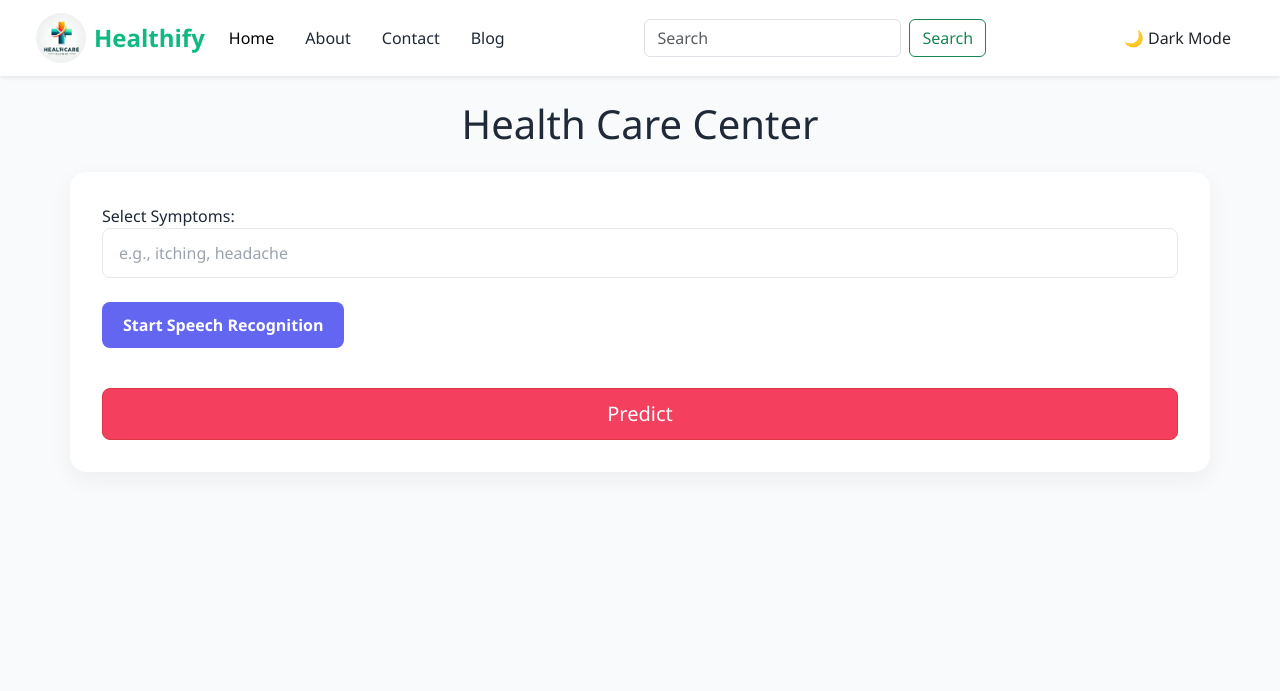
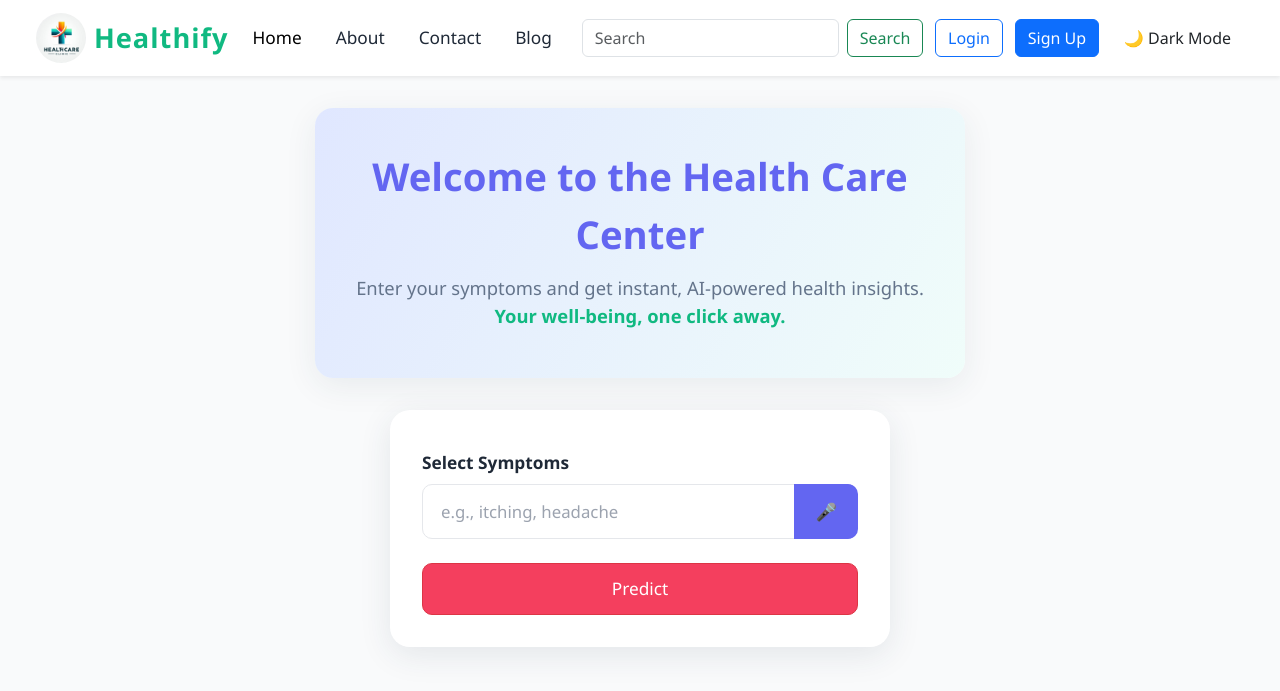
Before and after one commit to HimanshuSolo2005/Medicine-Recommendation-System, a Flask app: page / in a window 1280 px wide. Shown: the top 691 px of the page. Run offline with Flask 3, Linux system fonts and the light colour scheme; parts of the project's set-up code (start-up, migrations or seed data) failed here and were passed over.

Commit message:
login commit

```diff
--- a/main.py
+++ b/main.py
@@ -1,11 +1,30 @@
-from flask import Flask, request, render_template
+from flask import Flask, request, render_template, redirect, url_for, flash
 import numpy as np
 import pandas as pd
 import pickle
 from fuzzywuzzy import process
 import difflib
+from flask_sqlalchemy import SQLAlchemy
+from flask_login import LoginManager, login_user, login_required, logout_user, current_user
+from werkzeug.security import generate_password_hash, check_password_hash
+from models import User, db
 
 app = Flask(__name__)
+app.config['SECRET_KEY'] = 'your_secret_key'
+app.config['SQLALCHEMY_DATABASE_URI'] = 'sqlite:///db.sqlite'
+app.config['SQLALCHEMY_TRACK_MODIFICATIONS'] = False
+
+db.init_app(app)
+login_manager = LoginManager()
+login_manager.login_view = 'login'
+login_manager.init_app(app)
+
+with app.app_context():
+    db.create_all()
+
+@login_manager.user_loader
+def load_user(user_id):
+    return User.query.get(int(user_id))
 
 
 
@@ -23,8 +42,6 @@ diets = pd.read_csv("datasets/diets.csv")
 # Load model
 svc = pickle.load(open('svc.pkl', 'rb'))
 
-# load model===========================================
-svc = pickle.load(open('svc.pkl','rb'))
 
 
 #============================================================
@@ -87,6 +104,52 @@ def get_predicted_value(patient_symptoms):
 
 
 # Define a route for the home page
+@app.route('/signup', methods=['GET', 'POST'])
+def signup():
+    if request.method == 'POST':
+        email = request.form['email']
+        name = request.form['name']
+        password = request.form['password']
+        user = User.query.filter_by(email=email).first()
+        if user:
+            flash('Email address already exists')
+            return redirect(url_for('signup'))
+        new_user = User(
+            email=email,
+            name=name,
+            password=generate_password_hash(password, method='pbkdf2:sha256')
+        )
+        db.session.add(new_user)
+        db.session.commit()
+        flash('Account created! Please log in.')
+        return redirect(url_for('login'))
+    return render_template('signup.html')
+
+@app.route('/login', methods=['GET', 'POST'])
+def login():
+    if request.method == 'POST':
+        email = request.form['email']
+        password = request.form['password']
+        user = User.query.filter_by(email=email).first()
+        if user and check_password_hash(user.password, password):
+            login_user(user)
+            return redirect(url_for('index'))  # <--- This reloads the page!
+        else:
+            flash('Invalid email or password')
+    return render_template('login.html')
+
+@app.route('/profile')
+@login_required
+def profile():
+    return render_template('profile.html', name=current_user.name)
+
+@app.route('/logout')
+@login_required
+def logout():
+    logout_user()
+    return redirect(url_for('index'))
+
+
 @app.route("/predict", methods=['GET', 'POST'])
 def index():
     if request.method == 'POST':
@@ -115,9 +178,34 @@ def index():
 
     return render_template("index.html")
 
-@app.route('/')
+@app.route("/", methods=['GET', 'POST'])
 def home():
+    if request.method == 'POST':
+        # ... your prediction logic ...
+        symptoms = request.form.get('symptoms')
+        if not symptoms or symptoms.strip().lower() == "symptoms":
+            return render_template("index.html", message="❗ Please enter valid symptoms.")
+
+        user_symptoms = [s.strip().lower() for s in symptoms.split(',')]
+        corrected_symptoms = correct_symptoms(user_symptoms)
+
+        if not corrected_symptoms:
+            return render_template("index.html", message="❗ No matching symptoms found. Check spelling and try again.")
+
+        predicted_disease = get_predicted_value(corrected_symptoms)
+        dis_des, precautions, medications, my_diet, workout = helper(predicted_disease)
+
+        my_precautions = list(precautions)
+
+        return render_template("index.html", logged_in=current_user.is_authenticated,
+                               predicted_disease=predicted_disease,
+                               dis_des=dis_des,
+                               my_precautions=my_precautions,
+                               medications=medications,
+                               my_diet=my_diet,
+                               workout=workout)
     return render_template("index.html")
+
 
 
 
--- a/templates/index.html
+++ b/templates/index.html
@@ -1,6 +1,5 @@
 <!doctype html>
 <html lang="en">
-
 <head>
     <meta charset="utf-8">
     <meta name="viewport" content="width=device-width, initial-scale=1">
@@ -8,13 +7,7 @@
     <!-- Bootstrap CSS -->
     <link href="https://cdn.jsdelivr.net/npm/bootstrap@5.3.3/dist/css/bootstrap.min.css" rel="stylesheet">
     <link rel="stylesheet" href="https://cdnjs.cloudflare.com/ajax/libs/animate.css/4.1.1/animate.min.css" />
-
-
-    <!-- Custom Styles -->
     <style>
-        /* ===== Color Palette ===== */
-        /* ===== Color Palette ===== */
-        /* ===== Color Palette ===== */
         :root {
             --primary: #6366f1;
             --accent: #f43f5e;
@@ -30,47 +23,38 @@
             --input-bg-dark: #1f2937;
             --input-bg-light: #ffffff;
         }
-
-/* ===== Global Styles ===== */
         body {
             font-family: 'Segoe UI', Tahoma, sans-serif;
             background-color: var(--bg-light);
             color: var(--text-dark);
             transition: all 0.3s ease;
         }
-
         body.dark-mode {
             background-color: var(--bg-dark);
             color: var(--text-light);
         }
-
-/* ===== Navbar ===== */
         .navbar {
             background-color: var(--card-light);
             box-shadow: 0 2px 6px rgba(0, 0, 0, 0.06);
             padding: 1rem 2rem;
         }
-
         body.dark-mode .navbar {
             background-color: var(--card-dark);
-  box-shadow: 0 2px 6px rgba(255, 255, 255, 0.05);
         }
-
         .navbar-brand {
-  font-size: 1.5rem;
+            font-size: 1.7rem;
             font-weight: 700;
             color: var(--secondary);
+            letter-spacing: 1px;
         }
-
         .nav-link {
             color: var(--text-dark);
-  margin-right: 15px;
+            margin-right: 18px;
+            font-size: 1.08rem;
         }
-
         body.dark-mode .nav-link {
             color: var(--text-light);
         }
-
         .toggle-button {
             background-color: var(--primary);
             color: white;
@@ -79,153 +63,201 @@ body.dark-mode .nav-link {
             font-weight: 600;
             transition: all 0.3s ease;
         }
-
         .toggle-button:hover {
             background-color: var(--accent);
         }
-
-/* ===== Container Section ===== */
+        .hero-section {
+            background: linear-gradient(120deg, #e0e7ff 0%, #f0fdfa 100%);
+            border-radius: 18px;
+            box-shadow: 0 8px 32px rgba(44,62,80,0.08);
+            padding: 2.5rem 2rem 1.5rem 2rem;
+            margin: 2rem auto 2rem auto;
+            max-width: 650px;
+            text-align: center;
+        }
+        .hero-title {
+            font-size: 2.4rem;
+            font-weight: 800;
+            color: var(--primary);
+            margin-bottom: 0.7rem;
+        }
+        .hero-desc {
+            font-size: 1.15rem;
+            color: #64748b;
+            margin-bottom: 1.5rem;
+        }
         .container-custom {
             background-color: var(--card-light);
-  padding: 2rem;
-  border-radius: 16px;
-  box-shadow: 0 8px 24px rgba(0, 0, 0, 0.05);
+            padding: 2.5rem 2rem 2rem 2rem;
+            border-radius: 20px;
+            box-shadow: 0 8px 32px rgba(44,62,80,0.10);
+            max-width: 500px;
+            margin: 0 auto 2rem auto;
         }
-
         body.dark-mode .container-custom {
             background-color: var(--card-dark);
-  box-shadow: 0 8px 24px rgba(255, 255, 255, 0.03);
         }
-
-/* ===== Input Fields ===== */
+        label {
+            font-weight: 600;
+            font-size: 1.08rem;
+            margin-bottom: 0.5rem;
+        }
         input[type="text"] {
             background-color: var(--input-bg-light);
-  border: 1px solid var(--border-light);
+            border: 1.5px solid var(--border-light);
             color: var(--text-dark);
-  padding: 12px 16px;
-  border-radius: 8px;
+            padding: 14px 18px;
+            border-radius: 10px;
+            font-size: 1.08rem;
         }
-
         body.dark-mode input[type="text"] {
             background-color: var(--input-bg-dark);
-  border: 1px solid var(--border-dark);
+            border: 1.5px solid var(--border-dark);
             color: var(--text-light);
         }
-
         input[type="text"]::placeholder {
             color: #9ca3af;
+            font-size: 1.05rem;
         }
-
-/* ===== Buttons ===== */
         .btn-custom {
             background-color: var(--primary);
             color: white;
-  border-radius: 8px;
-  padding: 10px 20px;
+            border-radius: 10px;
+            padding: 12px 20px;
             font-weight: 600;
-  transition: transform 0.3s ease;
+            font-size: 1.08rem;
+            transition: transform 0.3s, background 0.2s;
         }
-
         .btn-custom:hover {
             background-color: var(--secondary);
-  transform: scale(1.05);
+            transform: scale(1.04);
         }
-
         .btn-danger {
             background-color: var(--accent);
             color: white;
-  border-radius: 8px;
-  padding: 10px 20px;
+            border-radius: 10px;
+            padding: 12px 20px;
+            font-size: 1.08rem;
         }
-
         .btn-danger:hover {
             background-color: #be123c;
         }
-
-/* ===== Modal Styling ===== */
         .modal-content {
             background-color: var(--card-light);
-  border-radius: 12px;
-  padding: 1rem;
+            border-radius: 16px;
+            padding: 1.5rem;
         }
-
         body.dark-mode .modal-content {
             background-color: var(--card-dark);
         }
-
         .modal-header {
-  border-bottom: 1px solid var(--border-light);
+            border-bottom: 1.5px solid var(--border-light);
         }
-
         body.dark-mode .modal-header {
             border-color: var(--border-dark);
         }
-
         .modal-title {
             font-weight: bold;
         }
-
-/* ===== Prediction Cards ===== */
         .prediction-card {
             background-color: var(--card-light);
-  border: 1px solid var(--border-light);
-  border-radius: 12px;
+            border: 1.5px solid var(--border-light);
+            border-radius: 14px;
             padding: 1.5rem;
+            margin-bottom: 1.5rem;
             transition: box-shadow 0.3s ease;
         }
-
         body.dark-mode .prediction-card {
             background-color: var(--card-dark);
             border-color: var(--border-dark);
         }
-
         .prediction-card:hover {
-  box-shadow: 0 6px 18px rgba(0, 0, 0, 0.05);
+            box-shadow: 0 6px 18px rgba(0, 0, 0, 0.08);
+        }
+        .results-section h2 {
+            font-size: 1.5rem;
+            font-weight: 700;
+            color: var(--primary);
+        }
+        .results-section .btn {
+            margin: 0.25rem 0.5rem;
+            font-size: 1.06rem;
+            border-radius: 8px;
+        }
+        @media (max-width: 600px) {
+            .hero-section, .container-custom { padding: 1.2rem 0.5rem; }
+            .hero-title { font-size: 1.45rem; }
+            .results-section h2 { font-size: 1.15rem; }
+        }
+        /* For active buttons */
+.btn-outline-dark {
+    background: rgba(255,255,255,0.12);
+    color: #d1d5db;
+    border: 1.5px solid #6366f1;
+    font-weight: 600;
+    transition: background 0.2s, color 0.2s, border 0.2s;
 }
 
-/* ===== Dropdown Styling ===== */
-.dropdown-menu {
-  border-radius: 8px;
-  background-color: var(--card-light);
+body.dark-mode .btn-outline-dark {
+    background: rgba(99,102,241,0.15); /* Use a midtone blue with some transparency */
+    color: #e0e7ef;
+    border: 1.5px solid #818cf8;
+    box-shadow: 0 2px 8px rgba(99,102,241,0.08);
 }
 
-body.dark-mode .dropdown-menu {
+.btn-outline-dark:hover, .btn-outline-dark:focus {
+    background: #6366f1;
+    color: #fff;
+    border: 1.5px solid #6366f1;
+}
+
+/* For disabled buttons (if you use them) */
+.btn-outline-dark:disabled, .btn-outline-dark.disabled {
+    opacity: 0.5;
+    color: #a1a1aa !important;
+    background: rgba(99,102,241,0.10) !important;
+    border-color: #818cf8 !important;
+    cursor: not-allowed;
+}
+body.dark-mode .navbar {
     background-color: var(--card-dark);
 }
 
-/* ===== Animations ===== */
-@keyframes fadeIn {
-  from {
-    opacity: 0;
-    transform: translateY(10px);
+body.dark-mode .nav-link {
+    color: #f3f4f6 !important; /* off-white for contrast */
+    opacity: 1;                /* ensure full opacity */
+    font-weight: 500;
+    text-shadow: 0 1px 8px rgba(30,41,59,0.12); /* subtle glow for readability */
 }
-  to {
-    opacity: 1;
-    transform: translateY(0);
+
+body.dark-mode .nav-link.active,
+body.dark-mode .nav-link:focus,
+body.dark-mode .nav-link:hover {
+    color: #a5b4fc !important; /* light blue accent for active/hover */
+    background: none;
+    text-decoration: underline;
 }
+
+body.dark-mode .navbar-brand {
+    color: #34d399 !important; /* accent color for brand */
 }
 
     </style>
-
-
-
 </head>
-
 <body>
     <!-- Navigation Bar -->
     <nav class="navbar navbar-expand-lg navbar-light bg-white shadow-sm px-4 py-2">
         <div class="container-fluid">
-            <a class="navbar-brand d-flex align-items-center" href="#">
+            <a class="navbar-brand d-flex align-items-center" href="/">
                 <img src="/static/img.png" alt="Logo" width="50" height="50" class="rounded-circle me-2">
                 <strong>Healthify</strong>
             </a>
             <button class="navbar-toggler" type="button" data-bs-toggle="collapse" data-bs-target="#navbarNav">
                 <span class="navbar-toggler-icon"></span>
             </button>
-
             <div class="collapse navbar-collapse justify-content-between" id="navbarNav">
                 <ul class="navbar-nav">
-                    <li class="nav-item"><a class="nav-link active" href="#">Home</a></li>
+                    <li class="nav-item"><a class="nav-link active" href="/">Home</a></li>
                     <li class="nav-item"><a class="nav-link" href="/about">About</a></li>
                     <li class="nav-item"><a class="nav-link" href="/contact">Contact</a></li>
                     <li class="nav-item"><a class="nav-link" href="/blog">Blog</a></li>
@@ -234,44 +266,61 @@ body.dark-mode .dropdown-menu {
                     <input class="form-control me-2" type="search" placeholder="Search">
                     <button class="btn btn-outline-success" type="submit">Search</button>
                 </form>
+                {% if current_user.is_authenticated %}
+                    <span class="ms-3 text-success fw-bold">Welcome, {{ current_user.name }}</span>
+                    <a href="{{ url_for('logout') }}" class="btn btn-outline-danger ms-2">Logout</a>
+                {% else %}
+                    <a href="{{ url_for('login') }}" class="btn btn-outline-primary ms-2">Login</a>
+                    <a href="{{ url_for('signup') }}" class="btn btn-primary ms-2">Sign Up</a>
+                {% endif %}
                 <button id="themeToggle" class="btn theme-switcher-btn ms-2">
                     🌙 Dark Mode
                 </button>
             </div>
-
         </div>
     </nav>
+    <!-- Flash messages -->
+    {% with messages = get_flashed_messages() %}
+      {% if messages %}
+        {% for message in messages %}
+          <div class="alert alert-info mt-2">{{ message }}</div>
+        {% endfor %}
+      {% endif %}
+    {% endwith %}
 
-    <!-- Main Content -->
-    <h1 class="mt-4 text-center">Health Care Center</h1>
-    <div class="container my-4 container-custom">
+    <!-- Hero Section -->
+    <div class="hero-section animate__animated animate__fadeInDown">
+        <div class="hero-title">Welcome to the Health Care Center</div>
+        <div class="hero-desc">
+            Enter your symptoms and get instant, AI-powered health insights.<br>
+            <span style="color: #10b981; font-weight: 600;">Your well-being, one click away.</span>
+        </div>
+    </div>
+
+    <!-- Prediction Form -->
+    <div class="container-custom animate__animated animate__fadeInUp">
         <form action="/predict" method="post">
-            <label for="symptoms">Select Symptoms:</label>
+            <label for="symptoms" class="mb-2">Select Symptoms</label>
+            <div class="input-group mb-3">
                 <input type="text" class="form-control" id="symptoms" name="symptoms" placeholder="e.g., itching, headache">
-            <br>
-            <button type="button" id="startSpeechRecognition" class="btn btn-custom">Start Speech Recognition</button>
-            <div id="transcription" class="mt-3" aria-live="polite"></div>
-
+                <button type="button" id="startSpeechRecognition" class="btn btn-custom" title="Speak symptoms">🎤</button>
+            </div>
+            <div id="transcription" class="mt-2 text-muted small" aria-live="polite"></div>
             {% if message %}<p class="text-danger">{{ message }}</p>{% endif %}
-            <br>
-            <button type="submit" class="btn btn-danger btn-lg w-100" id="predictButton">Predict</button>
+            <button type="submit" class="btn btn-danger btn-lg w-100 mt-2" id="predictButton">Predict</button>
         </form>
     </div>
 
     <!-- Results Section -->
     {% if predicted_disease %}
-    <section class="container text-center my-5">
+    <section class="container results-section text-center my-5 animate__animated animate__fadeIn">
         <h2 class="mb-4">🧠 Our AI System Results</h2>
-        <div class="d-flex flex-wrap justify-content-center gap-3">
+        <div class="d-flex flex-wrap justify-content-center gap-3 mb-4">
             <button class="btn btn-outline-dark" data-bs-toggle="modal" data-bs-target="#diseaseModal">Disease</button>
-            <button class="btn btn-outline-dark" data-bs-toggle="modal"
-                data-bs-target="#descriptionModal">Description</button>
-            <button class="btn btn-outline-dark" data-bs-toggle="modal"
-                data-bs-target="#precautionModal">Precaution</button>
-            <button class="btn btn-outline-dark" data-bs-toggle="modal"
-                data-bs-target="#medicationsModal">Medications</button>
-            <button class="btn btn-outline-dark" data-bs-toggle="modal"
-                data-bs-target="#workoutsModal">Workouts</button>
+            <button class="btn btn-outline-dark" data-bs-toggle="modal" data-bs-target="#descriptionModal">Description</button>
+            <button class="btn btn-outline-dark" data-bs-toggle="modal" data-bs-target="#precautionModal">Precaution</button>
+            <button class="btn btn-outline-dark" data-bs-toggle="modal" data-bs-target="#medicationsModal">Medications</button>
+            <button class="btn btn-outline-dark" data-bs-toggle="modal" data-bs-target="#workoutsModal">Workouts</button>
             <button class="btn btn-outline-dark" data-bs-toggle="modal" data-bs-target="#dietsModal">Diets</button>
         </div>
     </section>
@@ -292,10 +341,8 @@ body.dark-mode .dropdown-menu {
             </div>
         </div>
     </div>
-
     <!-- Description Modal -->
-    <div class="modal fade" id="descriptionModal" tabindex="-1" aria-labelledby="descriptionModalLabel"
-        aria-hidden="true">
+    <div class="modal fade" id="descriptionModal" tabindex="-1" aria-labelledby="descriptionModalLabel" aria-hidden="true">
         <div class="modal-dialog">
             <div class="modal-content">
                 <div class="modal-header" style="background-color: #27ae60; color: white;">
@@ -308,10 +355,8 @@ body.dark-mode .dropdown-menu {
             </div>
         </div>
     </div>
-
     <!-- Precaution Modal -->
-    <div class="modal fade" id="precautionModal" tabindex="-1" aria-labelledby="precautionModalLabel"
-        aria-hidden="true">
+    <div class="modal fade" id="precautionModal" tabindex="-1" aria-labelledby="precautionModalLabel" aria-hidden="true">
         <div class="modal-dialog">
             <div class="modal-content">
                 <div class="modal-header" style="background-color: #27ae60; color: white;">
@@ -328,10 +373,8 @@ body.dark-mode .dropdown-menu {
             </div>
         </div>
     </div>
-
     <!-- Medications Modal -->
-    <div class="modal fade" id="medicationsModal" tabindex="-1" aria-labelledby="medicationsModalLabel"
-        aria-hidden="true">
+    <div class="modal fade" id="medicationsModal" tabindex="-1" aria-labelledby="medicationsModalLabel" aria-hidden="true">
         <div class="modal-dialog">
             <div class="modal-content">
                 <div class="modal-header" style="background-color: #27ae60; color: white;">
@@ -348,7 +391,6 @@ body.dark-mode .dropdown-menu {
             </div>
         </div>
     </div>
-
     <!-- Workouts Modal -->
     <div class="modal fade" id="workoutsModal" tabindex="-1" aria-labelledby="workoutsModalLabel" aria-hidden="true">
         <div class="modal-dialog">
@@ -367,7 +409,6 @@ body.dark-mode .dropdown-menu {
             </div>
         </div>
     </div>
-
     <!-- Diets Modal -->
     <div class="modal fade" id="dietsModal" tabindex="-1" aria-labelledby="dietsModalLabel" aria-hidden="true">
         <div class="modal-dialog">
@@ -388,14 +429,10 @@ body.dark-mode .dropdown-menu {
     </div>
 
      <script src="https://cdn.jsdelivr.net/npm/bootstrap@5.3.3/dist/js/bootstrap.bundle.min.js"></script>
-
-    <!-- Custom JS -->
     <script>
-
         const startSpeechRecognitionButton = document.getElementById('startSpeechRecognition');
         const transcriptionDiv = document.getElementById('transcription');
         const predictButton = document.getElementById('predictButton');
-
         startSpeechRecognitionButton.addEventListener('click', function () {
             if (!('webkitSpeechRecognition' in window)) {
                 transcriptionDiv.textContent = "Speech recognition is not supported in this browser.";
@@ -421,13 +458,10 @@ body.dark-mode .dropdown-menu {
 
         const toggleButton = document.getElementById('themeToggle');
         const prefersDark = window.matchMedia('(prefers-color-scheme: dark)').matches;
-
-        // Load saved preference
         if (localStorage.getItem('theme') === 'dark' || (!localStorage.getItem('theme') && prefersDark)) {
             document.body.classList.add('dark-mode');
             toggleButton.innerHTML = '☀️ Light Mode';
         }
-
         toggleButton.addEventListener('click', () => {
             document.body.classList.toggle('dark-mode');
             const isDark = document.body.classList.contains('dark-mode');
@@ -435,6 +469,6 @@ body.dark-mode .dropdown-menu {
             localStorage.setItem('theme', isDark ? 'dark' : 'light');
         });
     </script>
+
 </body>
-
 </html>
--- /dev/null
+++ b/templates/profile.html
@@ -0,0 +1,5 @@
+{% extends "base.html" %}
+{% block content %}
+<h1 class="mt-5">Welcome, {{ name }}!</h1>
+<p class="lead">This is your protected profile page.</p>
+{% endblock %}
```
Also changed, not shown: models.py (added, +10 -0 lines), templates/base.html (added, +92 -0 lines), templates/login.html (added, +20 -0 lines), templates/signup.html (added, +24 -0 lines), instance/db.sqlite (added). Lines whose indentation alone changed are shown as unchanged.
